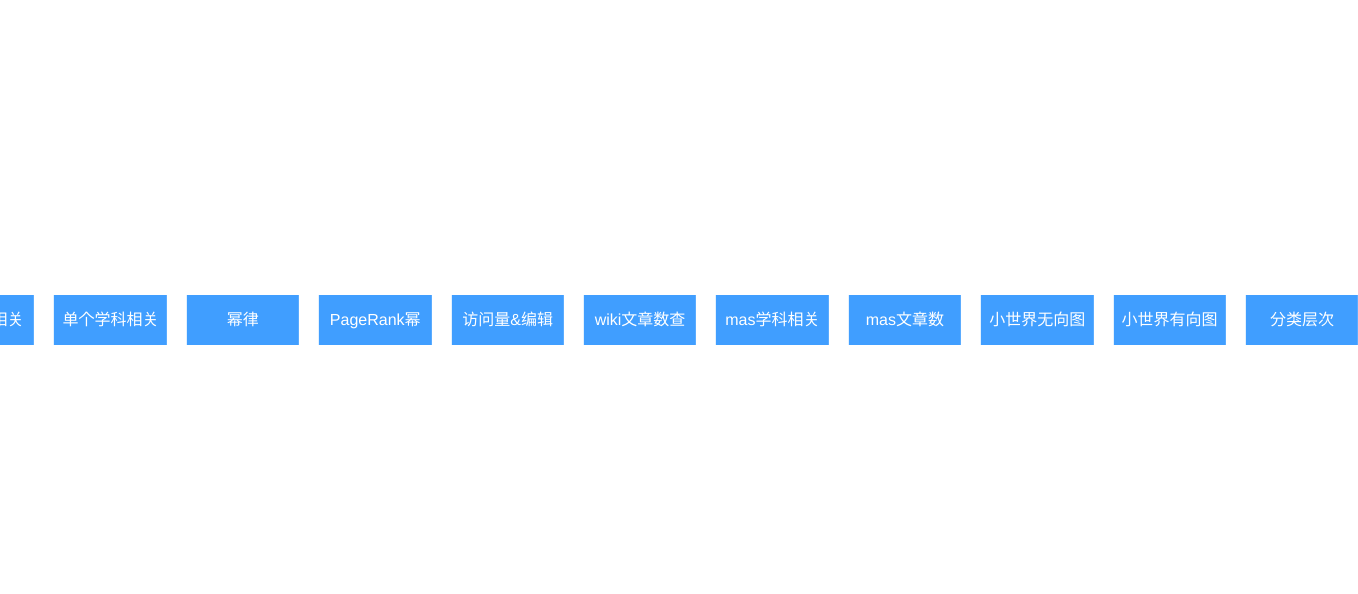
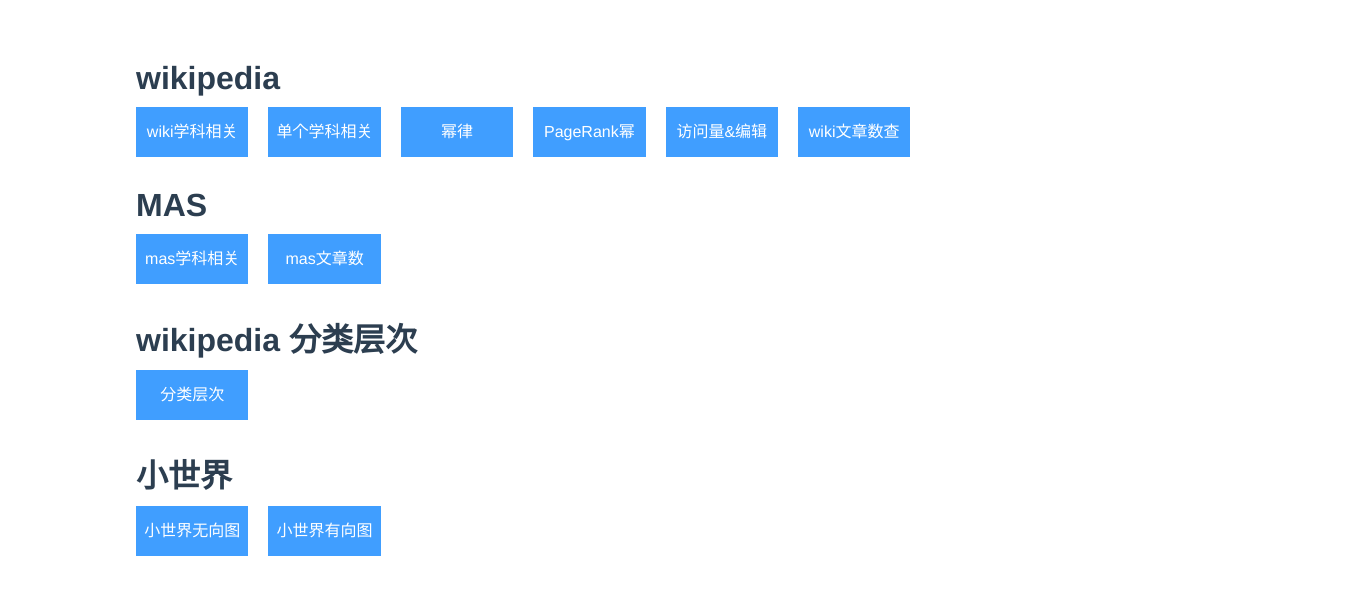
Before and after one commit to iwuzhen/subject-relevance, a Vue app: page / in a window 1280 px wide. Shown: the top 594 px of the page, 1358 px wide, since content can reach past the window. Built offline with nearby package versions, Linux system fonts and the light colour scheme.

Commit message:
主页修改

```diff
--- a/src/components/index.vue
+++ b/src/components/index.vue
@@ -1,18 +1,29 @@
 <template>
   <div class="indexPage">
+    <div class="page-container page-component"></div>
+    <h1>wikipedia</h1>
     <div class="enterButton">
       <router-link to="/discipline">wiki学科相关度</router-link>
       <router-link to="/SubDiscipline">单个学科相关度</router-link>
       <router-link to="/powerlaw">幂律</router-link>
       <router-link to="/powerLawPageRank">PageRank幂律</router-link>
       <router-link to="/viewandedits">访问量&编辑量</router-link>
+      <router-link to="/ArticlesTotal">wiki文章数查询</router-link>
+    </div>
 
-      <router-link to="/ArticlesTotal">wiki文章数查询</router-link>
+    <h1>MAS</h1>
+    <div class="enterButton">
       <router-link to="/masline">mas学科相关度</router-link>
       <router-link to="/MasArticlesTotal">mas文章数</router-link>
+    </div>
+    <h1>wikipedia 分类层次</h1>
+    <div class="enterButton">
+      <a href="http://wikidb.lambdax.cn:5555/wikidb_web/first.jsp">分类层次</a>
+    </div>
+    <h1>小世界</h1>
+    <div class="enterButton">
       <router-link to="/SmallWorldUndirected">小世界无向图</router-link>
       <router-link to="/SmallWorldDirected">小世界有向图</router-link>
-      <a href="http://wikidb.lambdax.cn:5555/wikidb_web/first.jsp">分类层次</a>
     </div>
   </div>
 </template>
@@ -23,12 +34,21 @@
 
 <style lang="less">
 .indexPage {
+  text-align: left;
+  padding: 0 10vw;
+
+  h1 {
+    display: inline;
+  }
   .enterButton {
-    position: absolute;
+    // position: fixed;
     display: flex;
-    left: 50%;
-    top: 40%;
-    transform: translate(-50%, -50%);
+    margin: 10px 0 30px;
+
+    // left: 50%;
+    // top: 40%;
+    // transform: translate(-50%, -50%);
+  }
   a {
     display: block;
     height: 50px;
@@ -50,5 +70,4 @@
     }
   }
 }
-}
 </style>
```
Lines whose indentation alone changed are shown as unchanged.
